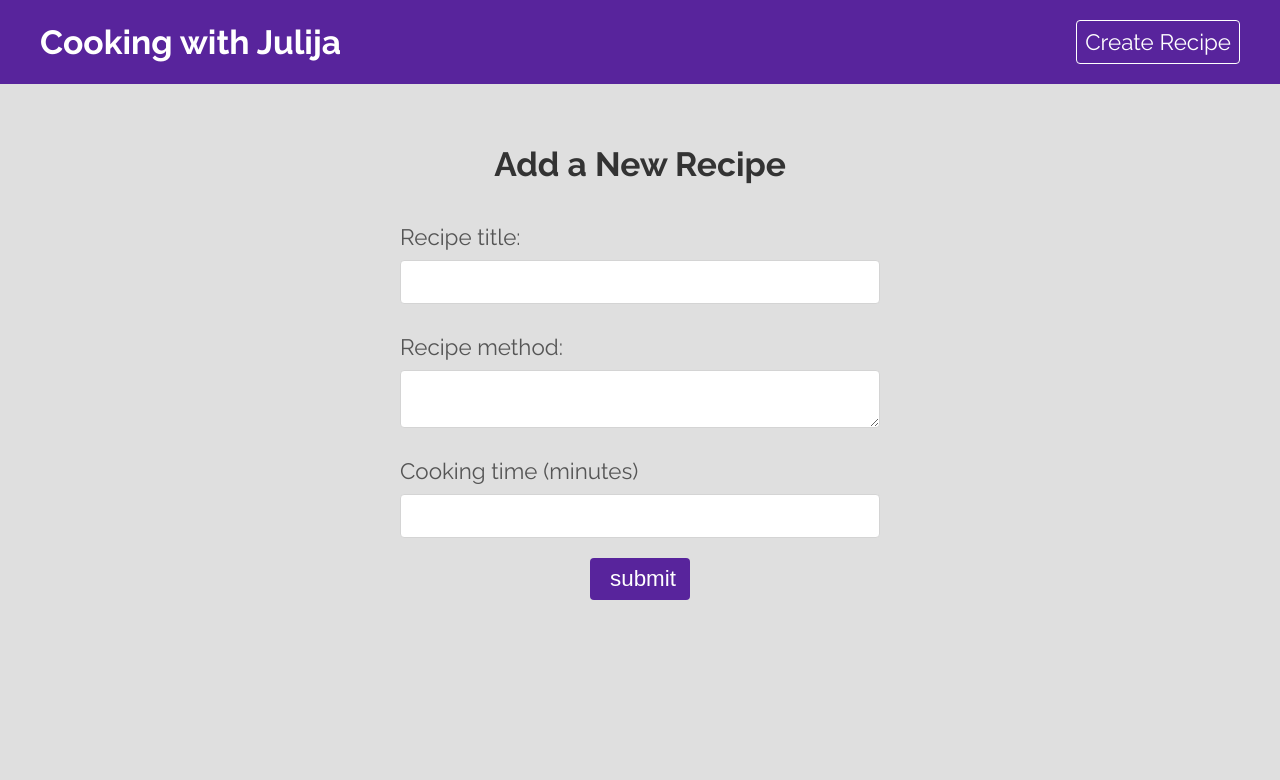
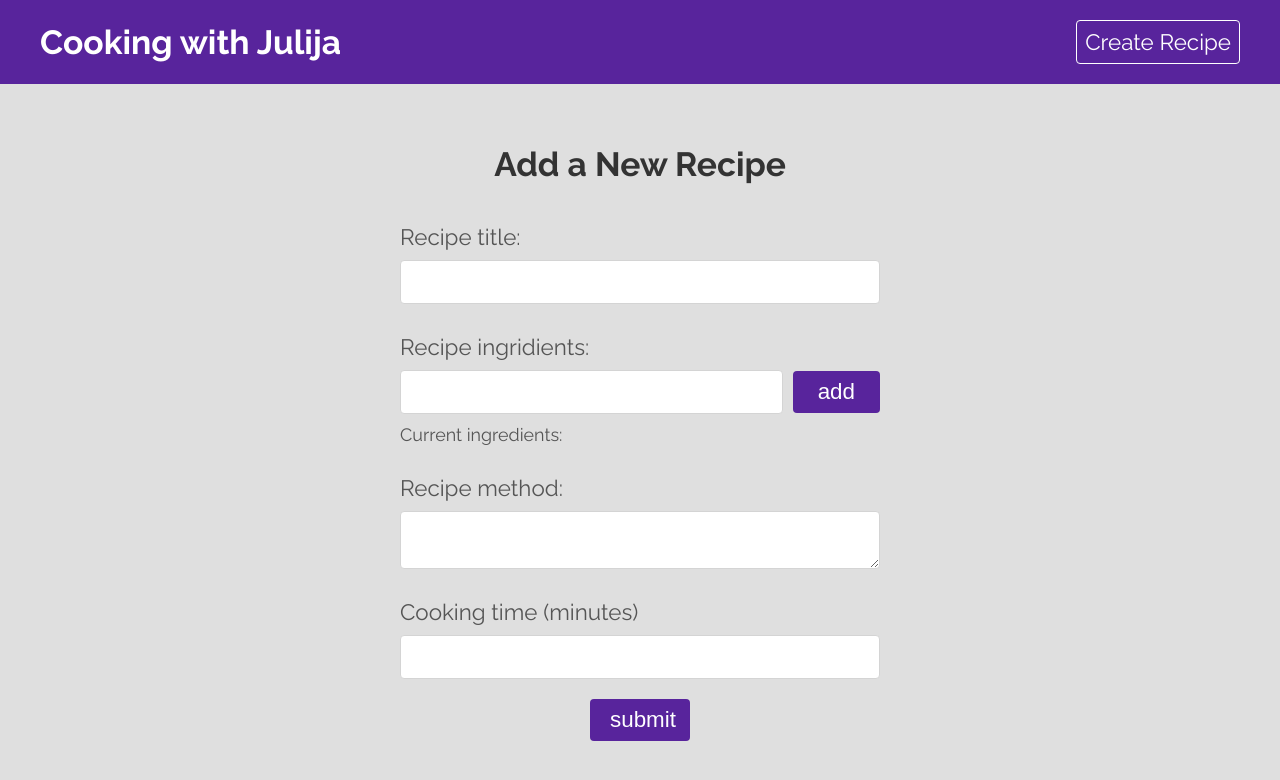
Before and after one commit to julijajelicanin/recipe-app, a React (Create React App) app: page /create in a window 1280 px wide. Shown: the top 780 px of the page. Built offline with nearby package versions, Linux system fonts and the light colour scheme.

Commit message:
create ingredients update

```diff
--- a/src/pages/create/Create.css
+++ b/src/pages/create/Create.css
@@ -25,3 +25,10 @@
     text-decoration: none;
     margin: 20px auto;
 }
+.ingridients{
+    display: flex;
+    align-items: center;
+}
+.ingridients button{
+    margin: 0 0 0 10px;
+}
--- a/src/pages/create/Create.js
+++ b/src/pages/create/Create.js
@@ -1,4 +1,4 @@
-import { useState } from 'react'
+import { useState , useRef} from 'react'
 //styles
 import './Create.css'
 
@@ -8,11 +8,29 @@ export default function Create() {
     const [title, setTitle]=useState('')
     const [method, setMethod]=useState('')
     const [cookingTime, setCookingTime]=useState('')
+    const [newIngridient, setNewIngridient]=useState('')
+    const [ingridients, setIngridients]=useState([])
+    const ingridientInput=useRef(null)
 
     const handleSubmit=(e)=>{
         e.preventDefault()
-        console.log(title, method, cookingTime)
+        console.log(title, method, cookingTime, ingridients)
     }
+
+    const handleAdd=(e)=>{
+        e.preventDefault()
+        const ing=newIngridient.trim()
+
+        if(ing && !ingridients.includes(ing))
+        {
+            setIngridients(prevIngridients=>[...prevIngridients, newIngridient])
+        }
+
+        setNewIngridient('')
+        ingridientInput.current.focus()
+
+    }
+
 
   return (
     <div className='create'>
@@ -28,6 +46,20 @@ export default function Create() {
                 required
                 />
             </label>
+
+            <label>
+                <span>Recipe ingridients:</span>
+                <div className='ingridients'>
+                    <input
+                        type='text'
+                        onChange={(e)=>setNewIngridient(e.target.value)}
+                        value={newIngridient}
+                        ref={ingridientInput}
+                    />
+                    <button onClick={handleAdd} className='btn'>add</button>
+                </div>
+            </label>
+            <p>Current ingredients: {ingridients.map(i=><em key={i}>{i},</em>)}</p>
             <label>
                 <span>Recipe method:</span>
                 <textarea
```
